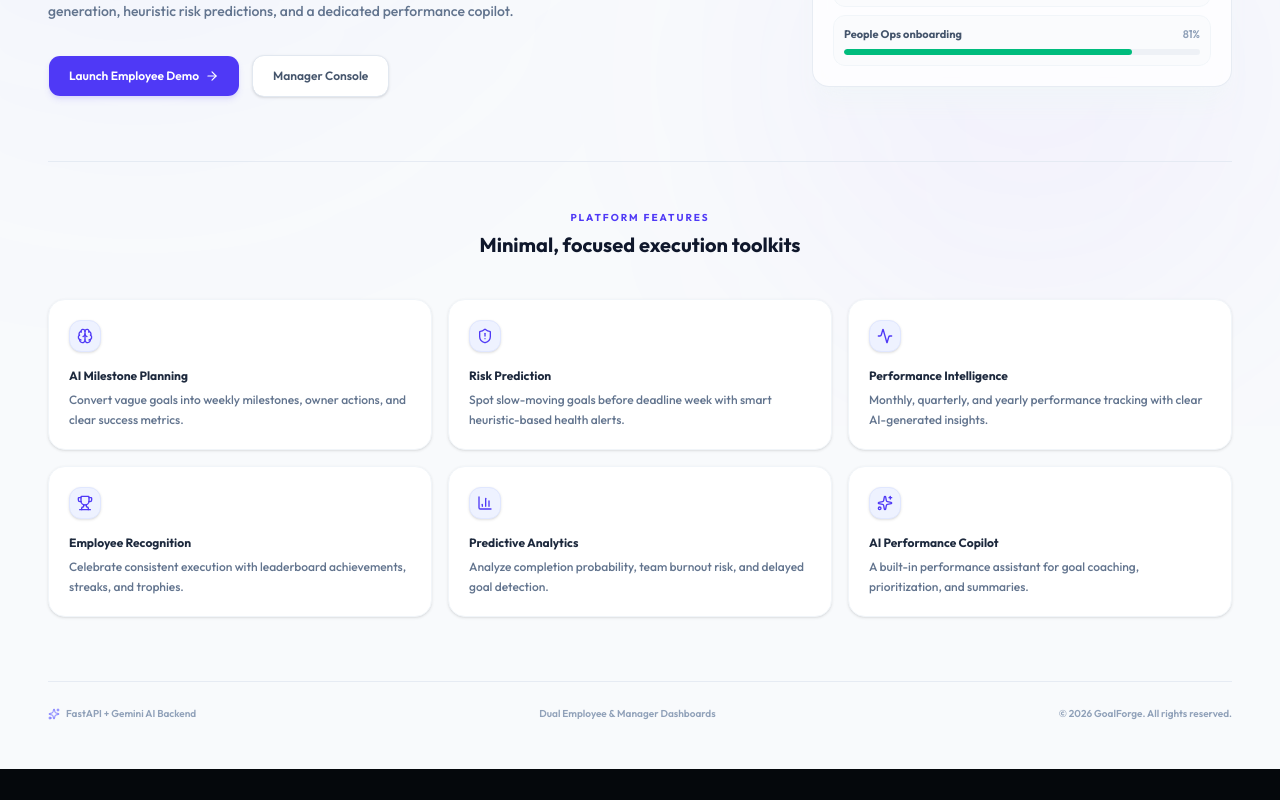
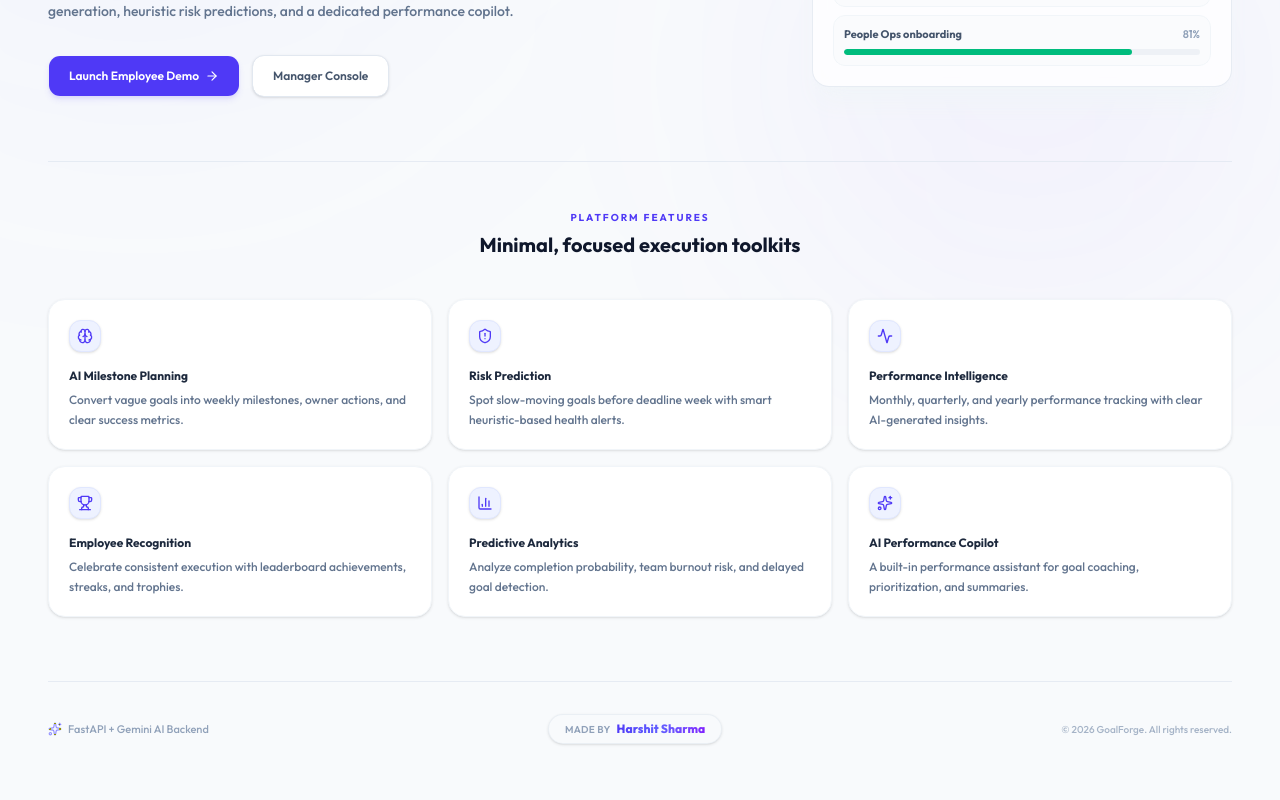
Before and after one commit to beastspirit2005/GoalForge_Ai-, a Next.js app in the folder frontend/: page / in a window 1280 px wide. Shown: the part 374-1174 px from the top of the page. Before the commit the page ends 1143 px from the top, so only its background shows below. Built offline with nearby package versions, Linux system fonts and the light colour scheme.

Commit message:
style(landing): update footer to display custom 'Made by Harshit Sharma' credit

```diff
--- a/frontend/src/app/page.tsx
+++ b/frontend/src/app/page.tsx
@@ -194,13 +194,22 @@ export default function Home() {
         </div>
 
         {/* Footer */}
-        <footer className="border-t border-slate-200/80 py-6 flex flex-col sm:flex-row items-center justify-between text-[10px] text-slate-400 font-semibold gap-3">
-          <span className="flex items-center gap-1.5">
-            <Sparkles className="h-3 w-3 text-indigo-500/80" />
-            FastAPI + Gemini AI Backend
+        <footer className="border-t border-slate-200/80 py-8 flex flex-col md:flex-row items-center justify-between gap-4 text-[11px] text-slate-400 font-medium">
+          <div className="flex items-center gap-1.5 justify-center md:justify-start order-2 md:order-1">
+            <Sparkles className="h-3.5 w-3.5 text-indigo-500/80 fill-indigo-500/5 animate-pulse" />
+            <span>FastAPI + Gemini AI Backend</span>
+          </div>
+
+          <div className="flex items-center gap-1 justify-center order-1 md:order-2 bg-slate-50 border border-slate-200/60 rounded-full px-4 py-1.5 shadow-sm hover:shadow-md hover:border-slate-300/80 transition-all duration-300">
+            <span className="text-[10px] font-semibold text-slate-400 tracking-wide uppercase">Made by</span>
+            <span className="text-xs font-extrabold bg-gradient-to-r from-indigo-600 via-indigo-500 to-violet-600 bg-clip-text text-transparent transition-all duration-300 hover:scale-[1.03] inline-block cursor-default select-none pl-0.5">
+              Harshit Sharma
+            </span>
+          </div>
+
+          <span className="text-[10px] text-slate-400/80 order-3 text-center md:text-right">
+            © {new Date().getFullYear()} GoalForge. All rights reserved.
           </span>
-          <span>Dual Employee & Manager Dashboards</span>
-          <span>© {new Date().getFullYear()} GoalForge. All rights reserved.</span>
         </footer>
       </div>
     </main>
```
